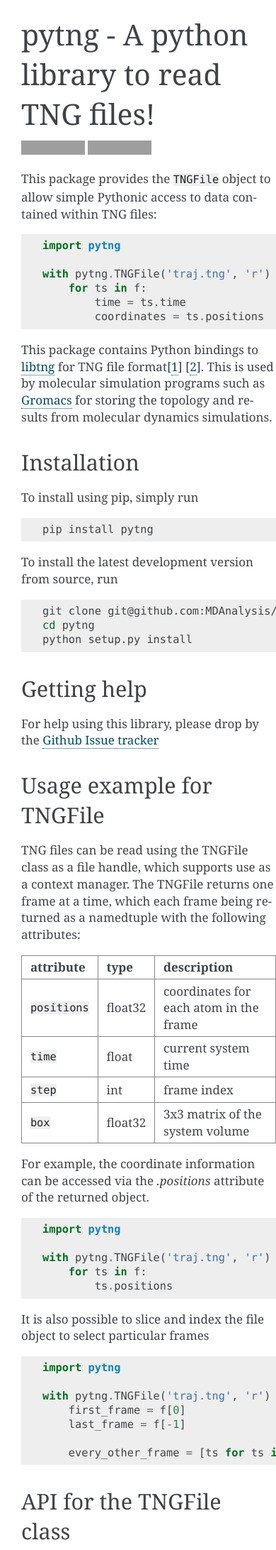
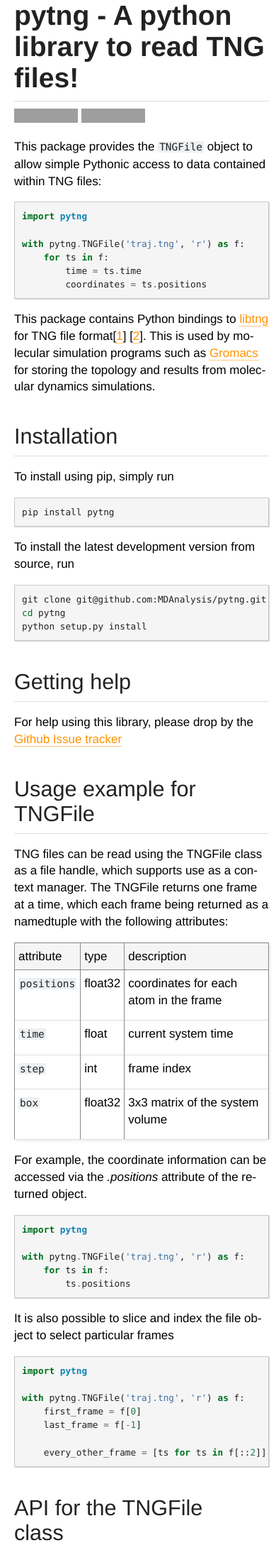
Before and after one commit to MDAnalysis/pytng, a Sphinx documentation site: the page built from docs/index.rst, in a window 390 px wide, cut to the strip 0-2184 px from the top of the page. Shown: the whole strip at 71% size. Built offline with Sphinx 7.4.7, drawn with Linux system fonts in a browser that asks for light colours; grey boxes are pictures that could not be loaded.

Commit message:
use MDAnalysis docs style (Alabaster + Readable) for html docs

```diff
--- a/README.rst
+++ b/README.rst
@@ -3,7 +3,7 @@ pytng - A python library to read TNG files!
 ===========================================
 
 .. image:: https://travis-ci.org/MDAnalysis/pytng.svg?branch=master
-    :target: https://travis-ci.org/MDAnalysis/pytng
+   :target: https://travis-ci.org/MDAnalysis/pytng
 .. image:: https://codecov.io/gh/MDAnalysis/pytng/branch/master/graph/badge.svg
   :target: https://codecov.io/gh/MDAnalysis/pytng
 
--- /dev/null
+++ b/docs/_static/custom.css
@@ -0,0 +1,78 @@
+/* override css for readable.css */
+
+/*  styles/fonts to match http://mdanalysis.org (see public/css) */
+/* MDAnalysis orange: #FF9200 */
+/* MDAnalysis gray: #808080 */
+/* MDAnalysis white: #FFFFFF */
+/* MDAnalysis black: #000000 */
+
+@import url('readable.css');
+
+/* -- page layout --------------------------------------------------------- */
+
+body {
+    font-family: 'PT Sans', Helvetica, Arial, 'sans-serif';
+    font-size: 17px;
+}
+
+div.body {
+    color: #000000;
+}
+
+div.sphinxsidebar a:hover {
+    color: #FF9200;
+}
+
+div.sphinxsidebar p {
+    color: #808080;
+}
+
+
+/* -- body styles --------------------------------------------------------- */
+
+a {
+    color: #FF9200;
+    text-decoration: none;
+}
+
+a:visited {
+    color: #FF9200;
+}
+
+a:hover {
+    color: #FF9200;
+    text-decoration: underline;
+}
+
+
+pre, tt, code {
+    font-family: Menlo, Monaco, 'Courier New', monospace
+}
+
+
+div.body h1 {
+    font-weight: bolder;
+}
+
+a.headerlink {
+    color: #808080;
+    font-size: 0.8em;
+    padding: 0 4px 0 4px;
+    text-decoration: none;
+}
+
+a.headerlink:hover {
+    background-color: #808080;
+    color: #fff;
+}
+
+
+div.admonition {
+    margin: 10px 0px;
+    padding: 10px 10px;
+}
+
+div.admonition p.admonition-title {
+    font-size: 100%;
+    font-weight: bolder;
+}
--- /dev/null
+++ b/docs/_static/readable.css
@@ -0,0 +1,463 @@
+/*
+ * Adapted for combining with alabaster for MDAnalysis.
+ * To be used as a custom CSS
+ *
+ * based on:
+ *
+ * readable.css_t
+ * ~~~~~~~~~~~~~~
+ *
+ * Sphinx stylesheet -- readable theme.
+ *
+ * :copyright: Copyright 2013 by Ignacy Sokolowski.
+ * :license: MIT, see LICENSE for details.
+ *
+ */
+
+
+/* -- page layout --------------------------------------------------------- */
+
+body {
+    font-family: 'Georgia', serif;
+    font-size: 17px;
+    margin: 0;
+    padding: 0;
+}
+
+div.document {
+    margin: 10px auto 0 auto;
+    /* max-width: {{ page_width }}; */
+}
+
+div.documentwrapper {
+    float: left;
+    width: 100%;
+}
+
+div.bodywrapper {
+    /* margin: 0 0 0 {{ theme_sidebarwidth|toint }}px; */
+}
+
+div.body {
+    background-color: #ffffff;
+    color: #3e4349;
+    padding: 0 30px 30px 30px;
+}
+
+div.footer {
+    color: #555;
+    font-size: 14px;
+    margin: 20px auto 30px auto;
+    text-align: right;
+    max-width: 880px;
+}
+
+div.footer a {
+    color: #444;
+    text-decoration: underline;
+}
+
+div.related {
+    padding: 10px 10px;
+    width: auto;
+}
+
+div.sphinxsidebar {
+    float: left;
+    font-size: 14px;
+    line-height: 1.5em;
+    margin-left: -100%;
+    /* width: {{ theme_sidebarwidth|toint }}px; */
+}
+
+div.sphinxsidebarwrapper {
+    font-size: 14px;
+    line-height: 1.5em;
+    padding: 10px 0 10px 10px;
+}
+
+div.sphinxsidebar h3,
+div.sphinxsidebar h4 {
+    color: #333;
+    font-size: 24px;
+    font-weight: normal;
+    margin: 0 0 5px 0;
+    padding: 0;
+}
+
+div.sphinxsidebar h4 {
+    font-size: 1.1em;
+}
+
+div.sphinxsidebar h3 a {
+    color: #333;
+}
+
+div.sphinxsidebar p {
+    color: #888;
+}
+
+div.sphinxsidebar p.searchtip {
+    line-height: 1.4em;
+}
+
+div.sphinxsidebar ul {
+    color: #000;
+    margin: 10px 0 20px;
+    padding: 0;
+}
+
+div.sphinxsidebar a {
+    color: #444;
+}
+
+div.sphinxsidebar a:hover {
+    color: #d00;
+}
+
+div.sphinxsidebar input {
+    border: 1px solid #ccc;
+    font-family: sans-serif;
+    font-size: 1em;
+}
+
+/* -- body styles --------------------------------------------------------- */
+
+a {
+    color: #900;
+    text-decoration: none;
+}
+
+a:visited {
+    color: #700;
+}
+
+a:hover {
+    color: #d00;
+    text-decoration: underline;
+}
+
+hr {
+    border: 1px solid #b1b4b6;
+}
+
+div.body h1,
+div.body h2,
+div.body h3,
+div.body h4,
+div.body h5,
+div.body h6 { font-weight: normal; }
+
+div.body h1,
+div.body h2,
+div.body h3,
+div.body h4 { color: #212224; }
+div.body h5 { color: #000; }
+div.body h6 { color: #777; }
+
+div.body h1 { margin: 0 0 10px 0; }
+div.body h2,
+div.body h3 { margin: 30px 0px 10px 0px; }
+div.body h4,
+div.body h5,
+div.body h6 { margin: 20px 0px 10px 0px; }
+
+div.body h1 { padding: 0 0 10px 0; }
+div.body h2,
+div.body h3 { padding: 10px 0 10px 0; }
+div.body h4 { padding: 10px 0 10px 0; }
+div.body h5,
+div.body h6 { padding: 10px 0 0 0; }
+
+div.body h1,
+div.body h2,
+div.body h3 { border-bottom: 1px solid #ddd; }
+div.body h4 { border-bottom: 1px solid #e5e5e5; }
+
+div.body h1 { font-size: 230%; }
+div.body h2 { font-size: 180%; }
+div.body h3 { font-size: 130%; }
+div.body h4 { font-size: 110%; }
+div.body h5 { font-size: 105%; }
+div.body h6 { font-size: 100%; }
+
+a.headerlink {
+    color: #c60f0f;
+    font-size: 0.8em;
+    padding: 0 4px 0 4px;
+    text-decoration: none;
+}
+
+a.headerlink:hover {
+    background-color: #c60f0f;
+    color: #fff;
+}
+
+div.body ul {
+    list-style: disc;
+    margin: 1em 0;
+    padding-left: 1.3em;
+}
+
+div.body ul ul, div.body ol ul {
+    margin: .2em 0;
+    padding-left: 1.2em;
+}
+
+div.body ul li {
+    padding: 2px 0;
+}
+
+div.body ul.search li {
+    padding: 5px 0 5px 20px;
+}
+
+div.body ol {
+    counter-reset: li;
+    margin-left: 0;
+    padding-left: 0;
+}
+
+div.body ol ol {
+    margin: .2em 0;
+}
+
+div.body ol > li {
+    list-style: none;
+    margin: 0 0 0 1.9em;
+    padding: 2px 1px;
+    position: relative;
+}
+
+div.body ol > li:before {
+    content: counter(li) ".";
+    counter-increment: li;
+    top: -2px;
+    left: -1.9em;
+    width: 1.9em;
+    padding: 4px 0;
+    position: absolute;
+    text-align: left;
+}
+
+div.body p,
+div.body dd,
+div.body li {
+    line-height: 1.4em;
+}
+
+div.admonition p.admonition-title + p {
+    display: inline;
+}
+
+div.highlight {
+    background-color: #fff;
+}
+
+div.important, div.note {
+    background-color: #eee;
+    border: 1px solid #ccc;
+}
+
+div.attention, div.caution, div.hint, div.seealso, div.tip {
+    background-color: #fef9e9;
+    border: 1px solid #fbe091;
+}
+
+div.topic {
+    background-color: #eee;
+}
+
+div.danger, div.error, div.warning {
+    background-color: #ffe4e4;
+    border: 1px solid #f66;
+}
+
+p.admonition-title {
+    display: inline;
+}
+
+p.admonition-title:after {
+    content: ':';
+}
+
+pre {
+    background-color: #f5f5f5;
+    border: 1px solid #C6C9CB;
+    color: #222;
+    font-size: 0.75em;
+    line-height: 1.5em;
+    margin: 1.5em 0 1.5em 0;
+    padding: 10px;
+    box-shadow: 1px 1px 1px #d8d8d8;
+    -webkit-box-shadow: 1px 1px 1px #d8d8d8;
+    -moz-box-shadow: 1px 1px 1px #d8d8d8;
+}
+
+pre, tt, code {
+    font-family: 'Consolas', 'Menlo', 'Deja Vu Sans Mono', 'Bitstream Vera Sans Mono', monospace;
+}
+
+tt, code {
+    background-color: #ecf0f3;
+    font-size: 0.85em;
+}
+
+tt.descname, code.descname {
+    font-size: 0.95em;
+}
+
+tt.xref, a tt, code.xref, a code {
+    font-weight: normal;
+}
+
+span.pre {
+    padding: 0 2px;
+}
+
+dl.class, dl.function {
+    margin-bottom: 50px;
+}
+
+dl.function > dt,
+dl.attribute > dt,
+dl.classmethod > dt,
+dl.method > dt,
+dl.class > dt,
+dl.exception > dt {
+    background-color: #f5f5f5;
+    margin: 25px 0 10px 0;
+    padding: 1px 10px;
+}
+
+table.docutils {
+    width: 100%;
+}
+
+table.docutils.footnote {
+    width: auto;
+}
+
+table.docutils thead,
+table.docutils tfoot {
+    background: #f5f5f5;
+}
+
+table.docutils thead tr th {
+    color: #000;
+    font-weight: normal;
+    padding: 7px 5px;
+    vertical-align: middle;
+}
+
+table.docutils tbody tr th,
+table.docutils tbody tr td {
+    border-bottom: 0;
+    border-top: solid 1px #ddd;
+    padding: 7px 5px;
+    vertical-align: top;
+}
+table.docutils tbody tr:last-child th,
+table.docutils tbody tr:last-child td {
+    border-bottom: solid 1px #ddd;
+}
+
+table.docutils thead tr td p,
+table.docutils tfoot tr td p,
+table.docutils tbody tr td p,
+table.docutils thead tr td ul,
+table.docutils tfoot tr td ul,
+table.docutils tbody tr td ul,
+table.docutils thead tr td ol,
+table.docutils tfoot tr td ol,
+table.docutils tbody tr td ol {
+    margin: 0 0 .5em;
+}
+table.docutils thead tr td p.last,
+table.docutils tfoot tr td p.last,
+table.docutils tbody tr td p.last,
+table.docutils thead tr td ul.last,
+table.docutils tfoot tr td ul.last,
+table.docutils tbody tr td ul.last,
+table.docutils thead tr td ol.last,
+table.docutils tfoot tr td ol.last,
+table.docutils tbody tr td ol.last {
+    margin-bottom: 0;
+}
+
+.viewcode-back {
+    font-family: Arial, sans-serif;
+}
+
+div.viewcode-block:target {
+    background-color: #fef9e9;
+    border-top: 1px solid #fbe091;
+    border-bottom: 1px solid #fbe091;
+}
+
+@media screen and (max-width: 870px) {
+
+    div.document {
+        width: auto;
+        margin: 0;
+    }
+
+    div.documentwrapper {
+        float: none;
+    }
+
+    div.bodywrapper {
+        margin: 0;
+    }
+
+    div.body {
+        min-height: 0;
+        padding: 0 20px 30px 20px;
+    }
+
+    div.footer {
+        background-color: #333;
+        color: #888;
+        margin: 0;
+        padding: 10px 20px 20px;
+        text-align: left;
+        width: auto;
+    }
+
+    div.footer a {
+        color: #bbb;
+    }
+
+    div.footer a:hover {
+        color: #fff;
+    }
+
+    div.sphinxsidebar {
+        background-color: #333;
+        color: #fff;
+        float: none;
+        margin: 0;
+        padding: 10px 20px;
+        width: auto;
+    }
+
+    div.sphinxsidebar h3,
+    div.sphinxsidebar h4,
+    div.sphinxsidebar p,
+    div.sphinxsidebar h3 a {
+        color: #fff;
+    }
+
+    div.sphinxsidebar ul {
+        color: #999;
+    }
+
+    div.sphinxsidebar a {
+        color: #aaa;
+    }
+
+    div.sphinxsidebar a:hover {
+        color: #fff;
+    }
+
+}
--- a/docs/conf.py
+++ b/docs/conf.py
@@ -54,9 +54,9 @@ author = u'Max Linke, Richard J Gowers'
 # built documents.
 #
 # The short X.Y version.
-version = u'0.0.1'
+version = u'0.1'
 # The full version, including alpha/beta/rc tags.
-release = u'0.0.1'
+release = u'0.1'
 
 # The language for content autogenerated by Sphinx. Refer to documentation
 # for a list of supported languages.
@@ -88,12 +88,74 @@ html_theme = 'alabaster'
 # further.  For a list of options available for each theme, see the
 # documentation.
 #
-# html_theme_options = {}
+# styles/fonts to match http://mdanalysis.org (see public/css)
+#
+# /* MDAnalysis orange: #FF9200 */
+# /* MDAnalysis gray: #808080 */
+# /* MDAnalysis white: #FFFFFF */
+# /* MDAnalysis black: #000000 */
+
+color = {'orange': '#FF9200',
+         'gray': '#808080',
+         'white': '#FFFFFF',
+         'black': '#000000',}
+
+html_theme_options = {
+    'logo' : "logos/mdanalysis-logo-200x150.png",
+    'logo_name': True,
+    'logo_text_align': "left",
+    'description': "Reading TNG trajectories with Python",
+    'github_user': "MDAnalysis",
+    'github_repo': "pytng",
+    'github_button': False,
+    'github_banner': True,
+    'extra_nav_links': {
+        "MDAnalysis": "http://mdanalysis.org",
+        "Gromacs": "http://www.gromacs.org",
+    },
+    'show_related': False,
+    'fixed_sidebar': False,
+    'sidebar_includehidden': True,
+    'sidebar_collapse': False,
+    # style
+    'link': color['orange'],
+    'link_hover': color['orange'],
+    'gray_1': color['gray'],
+    'narrow_sidebar_bg': color['gray'],
+    'narrow_sidebar_fg': color['white'],
+    # typography
+    #'font_size': 17,
+    'font_family': "'PT Sans', Helvetica, Arial, 'sans-serif'",
+    'head_font_family': "",
+    'code_font_size': "smaller",
+    'code_font_family': "Menlo, Monaco, 'Courier New', monospace",
+    'caption_font_size': "smaller",
+}
+
+# Add any paths that contain custom themes here, relative to this directory.
+#html_theme_path = [alabaster.get_path()]
+
+# The name for this set of Sphinx documents.  If None, it defaults to
+# "<project> v<release> documentation".
+#html_title = None
+
+# A shorter title for the navigation bar.  Default is the same as html_title.
+#html_short_title = None
+
+# The name of an image file (relative to this directory) to place at the top
+# of the sidebar. --- use theme
+html_logo = "_static/logos/mdanalysis-logo-200x150.png"
+
+# The name of an image file (within the static path) to use as favicon of the
+# docs.  This file should be a Windows icon file (.ico) being 16x16 or 32x32
+# pixels large.
+html_favicon = "_static/logos/mdanalysis-logo.ico"
 
 # Add any paths that contain custom static files (such as style sheets) here,
 # relative to this directory. They are copied after the builtin static files,
 # so a file named "default.css" will overwrite the builtin "default.css".
 html_static_path = ['_static']
+
 
 
 # -- Options for HTMLHelp output ------------------------------------------
```
Also changed, not shown: docs/_static/logos/mdanalysis-logo-200x150.png (added), docs/_static/logos/mdanalysis-logo.ico (added), 1 other file.
